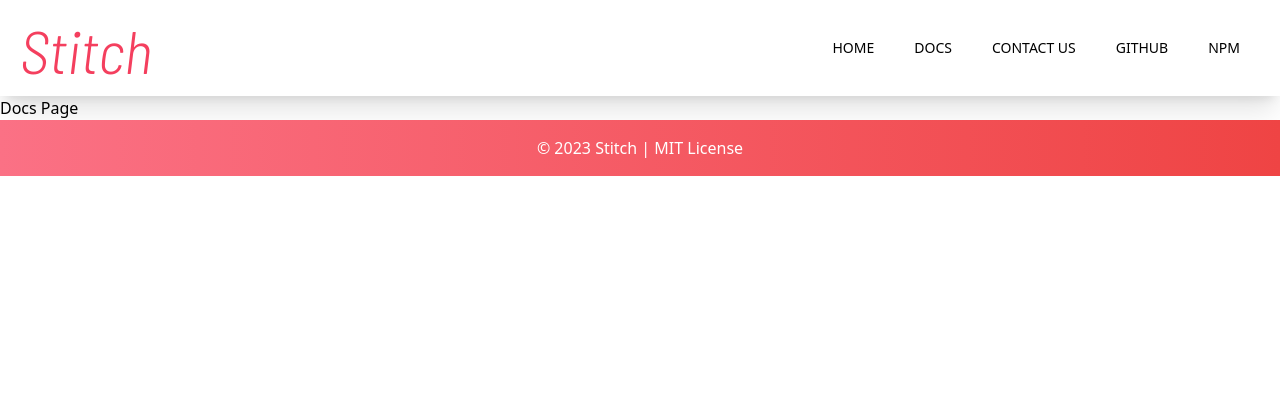
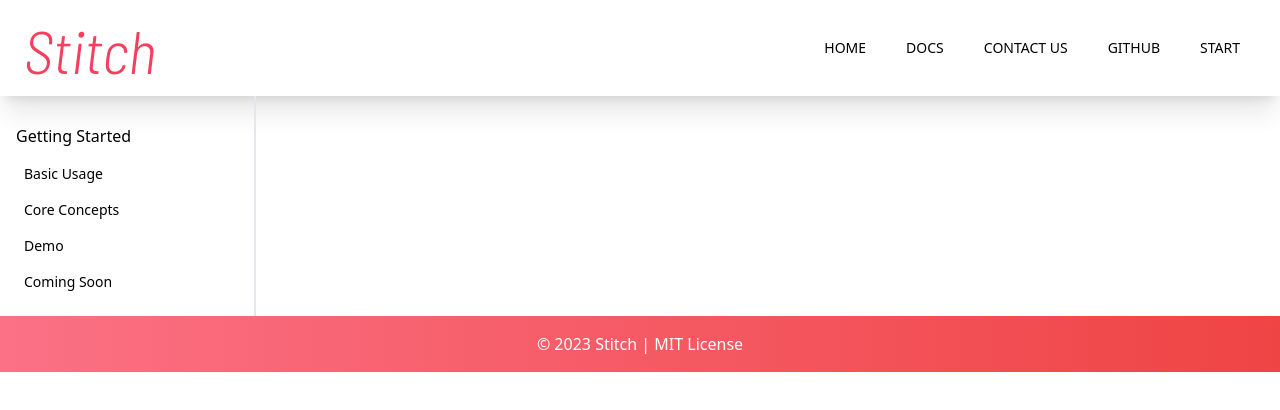
Before and after one commit to stitch-splash-page/welcome-to-stitch, a Next.js app: page /docs in a window 1280 px wide. Shown: the top 410 px of the page. Built offline with nearby package versions, Linux system fonts and the light colour scheme.

Commit message:
worked on adding nav bar and section for docs and minor tailwind edits

```diff
--- a/components/Creators.tsx
+++ b/components/Creators.tsx
@@ -10,7 +10,7 @@ const Creators = () => {
     return (
     <div>
         <section className="text-center md:w-[60%] mx-auto mt-5 mb-5 pt-4">
-         <h1 className='font-ui-sans-serif text-4xl text-rose-500 mb-6 pb-9'>Creators</h1>
+        <h1 className='font-barlow text-4xl text-rose-500 underline decoration-rose-500/[.2] mb-6 pb-9'>Meet the Team</h1>
         <div className="bio-container font-ui-sans-serif items-center grid grid-cols-6 gap-4 pb-8">
             <div className="single-contributor col-span-2 flex flex-col  items-center">
             <Image
--- a/components/Footer.tsx
+++ b/components/Footer.tsx
@@ -1,5 +1,5 @@
 const Footer = () => {
- return (
+return (
   <div className="py-4 text-center bg-primary text-white bg-gradient-to-r from-rose-400 to-red-500"> &copy; 2023 Stitch | MIT License
   </div>
   );
--- a/components/Hero.tsx
+++ b/components/Hero.tsx
@@ -11,19 +11,19 @@ const Hero = () => {
             <h1 className="text-4xl lg:text-6xl">
             Restful API to GraphQl
             </h1>
-            <p className="py-5">
+            <p className="py-5 pb-8">
             A lightweight GraphQL schema generation tool
             </p>
-            <Link className="btn bg-accent border-2 border-rose-500 font-ui-sans-serif text-rose-500 px-6 py-3 hover:bg-transparent rounded-md"
-            href='/'>
+            <a className="btn bg-accent border-2 border-rose-500 font-ui-sans-serif pt-3 text-rose-500 px-6 py-3 hover:bg-transparent rounded-md"
+            href='/stitch-ql.app'>
                 Get Started
-            </Link>
+            </a>
         </div>
         <div className="hero-img flex justify-end">
             <Image
             className="rounded-3xl"
             src={HeroImg}
-            alt=" "
+            alt="GraphQl Schema"
             width={800}
             height={800}
             priority={true}
--- a/components/Navbar.tsx
+++ b/components/Navbar.tsx
@@ -11,7 +11,7 @@ const Navbar = () => {
   };
   return (
     <header className='py-4 shadow-xl bg-white'>
-      <div className='flex items-center justify-between font-medium pl-5 pr-10'>
+      <div className='flex items-center justify-between font-medium pl-6 pr-10'>
         <Link href='/'>
           <h1 className='font-barlow bold text-6xl text-rose-500 pt-1'>
             Stitch
@@ -35,9 +35,7 @@ const Navbar = () => {
             <li className='ml-10 font-ui-sans-serif uppercase hover:border-b text-sm'>
               <a href="https://github.com/oslabs-beta/stitch">GitHub</a>
             </li>
-            <Link href='/npm'>
-              <li className='ml-10 font-ui-sans-serif uppercase hover:border-b text-sm'>npm</li>
-            </Link>
+              <li className='ml-10 font-ui-sans-serif uppercase hover:border-b text-sm'> <a href="stitch-ql.app">Start</a> </li>
           </ul>
         </div>
         <div onClick={handleNav} className='sm:hidden cursor-pointer pl-24'>
--- a/src/pages/contact.tsx
+++ b/src/pages/contact.tsx
@@ -10,7 +10,7 @@ return (
     <div>
         <section id="meetTheTeam" className="text-center md:w-[60%] mx-auto mt-5 mb-5 py-7 ">
             <div className=" border-4 border-solid border-rose-500">
-         <h1 className='font-barlow text-6xl text-rose-500 pt-2 pb-4 mb-5 underline decoration-rose-500/[.2] mx-auto pb-2"'>Meet the Team</h1>
+        <h1 className='font-barlow text-6xl text-rose-500 pt-2 pb-4 mb-5 underline decoration-rose-500/[.2] mx-auto pb-2"'>Creators</h1>
         <div className="bio-container font-ui-sans-serif items-center grid grid-cols-6 gap-4 pb-8">
             <div className="single-contributor col-span-2 flex flex-col  items-center">
             <Image
@@ -197,7 +197,7 @@ return (
     <div className="relative px-7 py-6 bg-white ring-1 ring-gray-900/5 rounded-lg leading-none flex items-top justify-center space-x-2">
         <div className="space-y-1">
         <p className="font-barlow text-xl text-rose-500">
-                        Email Us: <span className="text-blue-600">info.stitchql@gmail.com</span>
+                        Email: <span className="text-blue-600">info.stitchql@gmail.com</span>
                     </p>
     </div>
     </div>
--- a/src/pages/docs.tsx
+++ b/src/pages/docs.tsx
@@ -1,10 +1,26 @@
 
 const Docs = () => {
     return (
-        <div>
-            <title>About Stitch</title>
-                <h1>Docs Page</h1>
-                <meta name="description" content="Learn more about our company and team." />
+        <div className="grid grid-cols-5">
+        <nav className='bg-colorHunt-secondary border-r-colorHunt-primary basis-1/5 flex flex-col grow-0 border-r-2 col-span-1'>
+            <h1 className='text-start font-medium text-md pt-7 pl-4'>Getting Started</h1>
+            <ul className='text-start text-bold text-sm pt-2 pb-4 pl-6'>
+                <li className="py-2 hover:border-b ">
+                    Basic Usage
+                </li>
+                <li className="py-2 hover:border-b ">
+                    Core Concepts
+                </li>
+                <li className="py-2 hover:border-b ">
+                    Demo
+                </li>
+                <li className="py-2 hover:border-b ">
+                    Coming Soon
+                </li>
+            </ul>
+            </nav>
+            <section className=" col-span-">
+            </section>
         </div>
     );
 };
```
Lines whose indentation alone changed are shown as unchanged.
